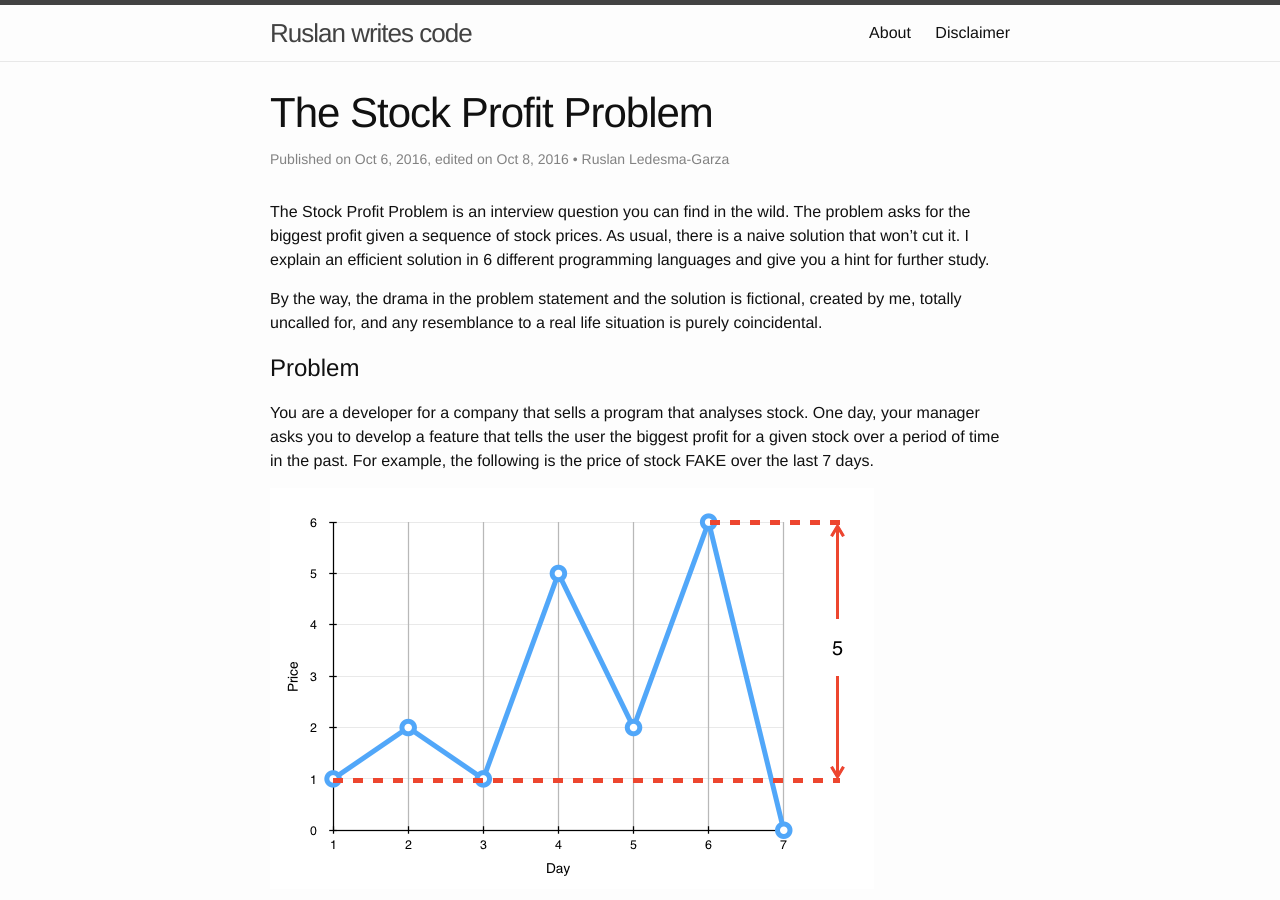
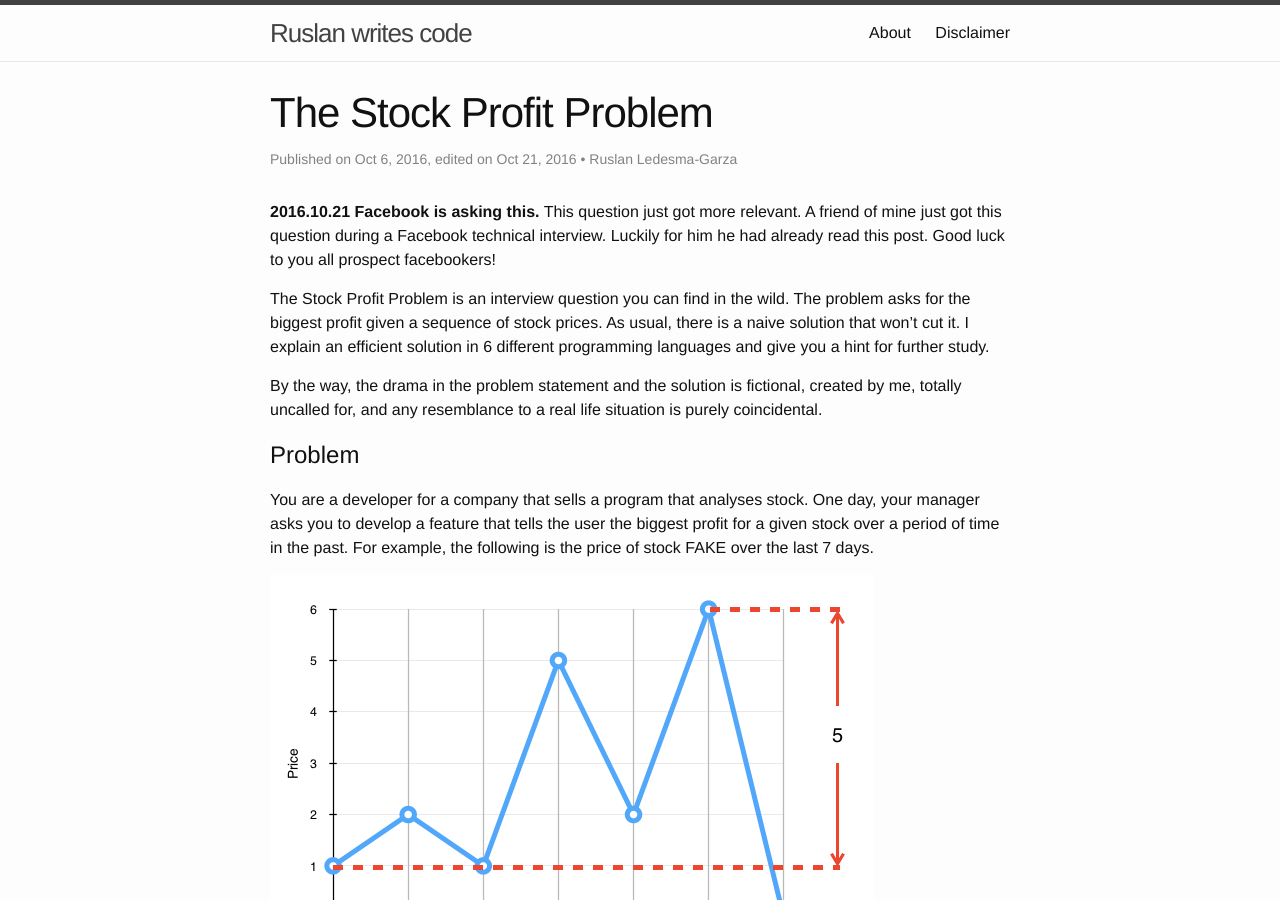
Before and after one commit to mrrusof/mrrusof.github.io, a Jekyll site: the page built from _posts/2016-10-06-the-stock-profit-problem.markdown, in a window 1280 px wide and 900 px high. Built offline with Jekyll 4.4.1, drawn with Linux system fonts in a browser that asks for light colours; formulas are drawn with MathJax 3; comment, search, counter and statistics services are not loaded.

Commit message:
Announce that Stock Profit is a FB interview question.

```diff
--- a/_posts/2016-10-06-the-stock-profit-problem.markdown
+++ b/_posts/2016-10-06-the-stock-profit-problem.markdown
@@ -2,7 +2,7 @@
 layout: post
 title: The Stock Profit Problem
 date: 2016-10-06
-edited: 2016-10-08
+edited: 2016-10-21
 author: Ruslan Ledesma-Garza
 summary: "The Stock Profit Problem is an interview question you can find in the wild.
 The problem asks for the biggest profit given a sequence of stock prices.
@@ -10,6 +10,12 @@ As usual, there is a naive solution that won't cut it.
 I explain an efficient solution in 6 different programming languages and give you a hint for further study.
 "
 ---
+
+**2016.10.21 Facebook is asking this.**
+This question just got more relevant.
+A friend of mine just got this question during a Facebook technical interview.
+Luckily for him he had already read this post.
+Good luck to you all prospect facebookers!
 
 {{page.summary}}
 
```
